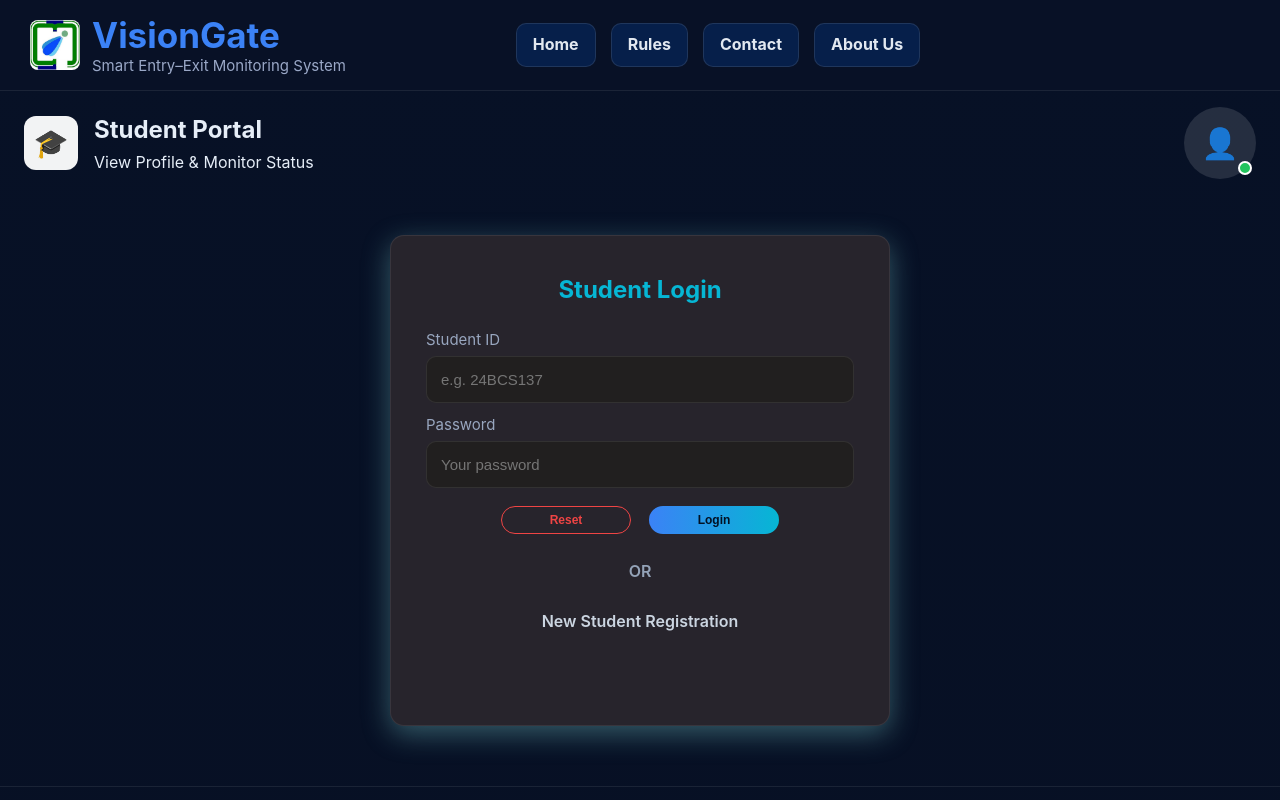
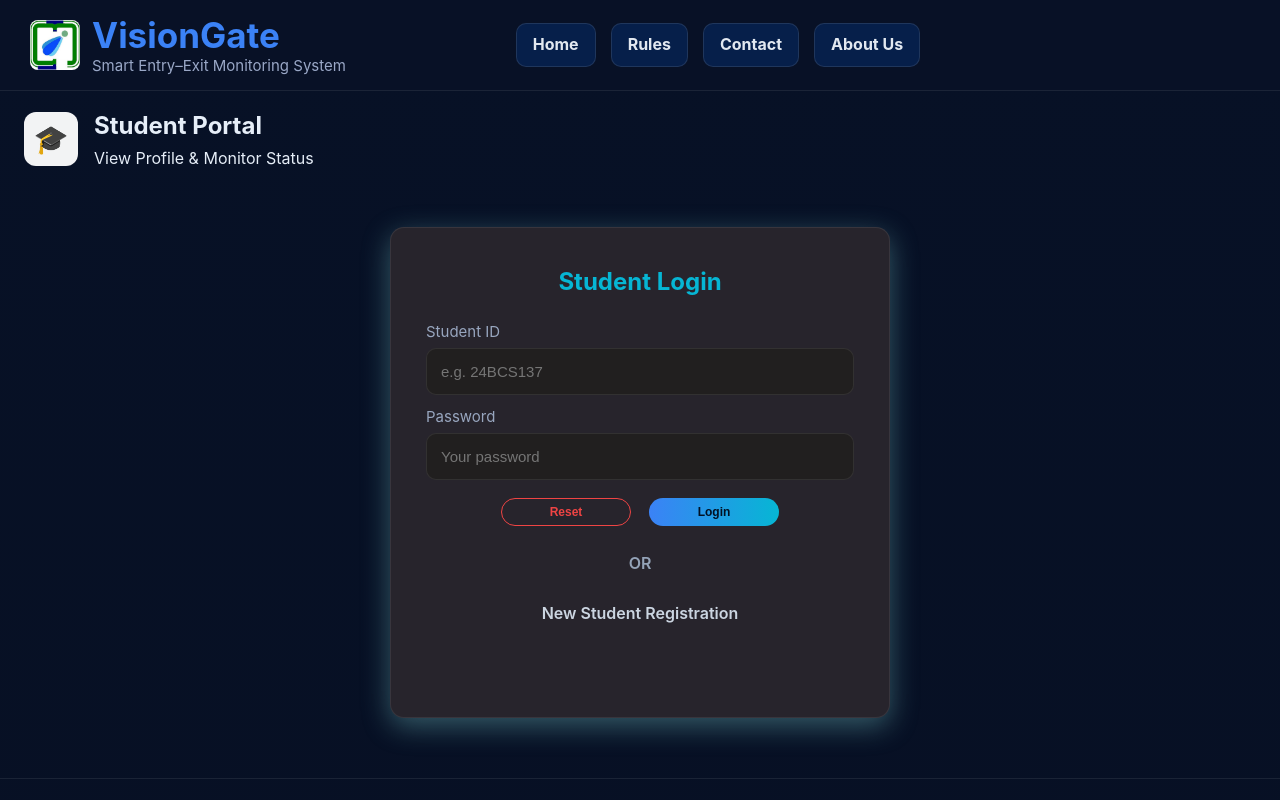
Before and after one commit to malaysaha2007/VisionGate, a React (Vite) app in the folder frontend/: page /studentLogin in a window 1280 px wide. Shown: the top 800 px of the page. Built offline with nearby package versions, Linux system fonts and the light colour scheme.

Commit message:
Fix student login page right corner icon

```diff
--- a/frontend/src/components/StudentPortalHeader.jsx
+++ b/frontend/src/components/StudentPortalHeader.jsx
@@ -2,7 +2,13 @@ import { useEffect, useRef, useState } from "react";
 
 import "../styles/AllPortalHeader.css";
 
-function StudentPortalHeader({ student, logs = [] }) {
+function StudentPortalHeader({
+  student,
+  logs = [],
+  showProfile = true
+})
+
+{
 
   const [showMenu, setShowMenu] =
     useState(false);
@@ -101,6 +107,9 @@ console.log("Latest Log:", latestLog);
 
         </div>
 
+
+        {showProfile && (
+
         <div
           className="student-avatar-wrapper"
           ref={menuRef}
@@ -138,6 +147,8 @@ console.log("Latest Log:", latestLog);
             />
           </div>
 
+
+
           {showMenu && (
 
             <div className="student-dropdown">
@@ -173,6 +184,8 @@ console.log("Latest Log:", latestLog);
 
         </div>
 
+        )}
+
       </div>
 
     </div>
--- a/frontend/src/pages/StudentLogin.jsx
+++ b/frontend/src/pages/StudentLogin.jsx
@@ -145,7 +145,7 @@ navigate("/StudentProfile");
 
 
     <Navbar />
-    <StudentPortalHeader />
+    <StudentPortalHeader showProfile={false} />
 
 
       {/* LOGIN BOX */}
```
